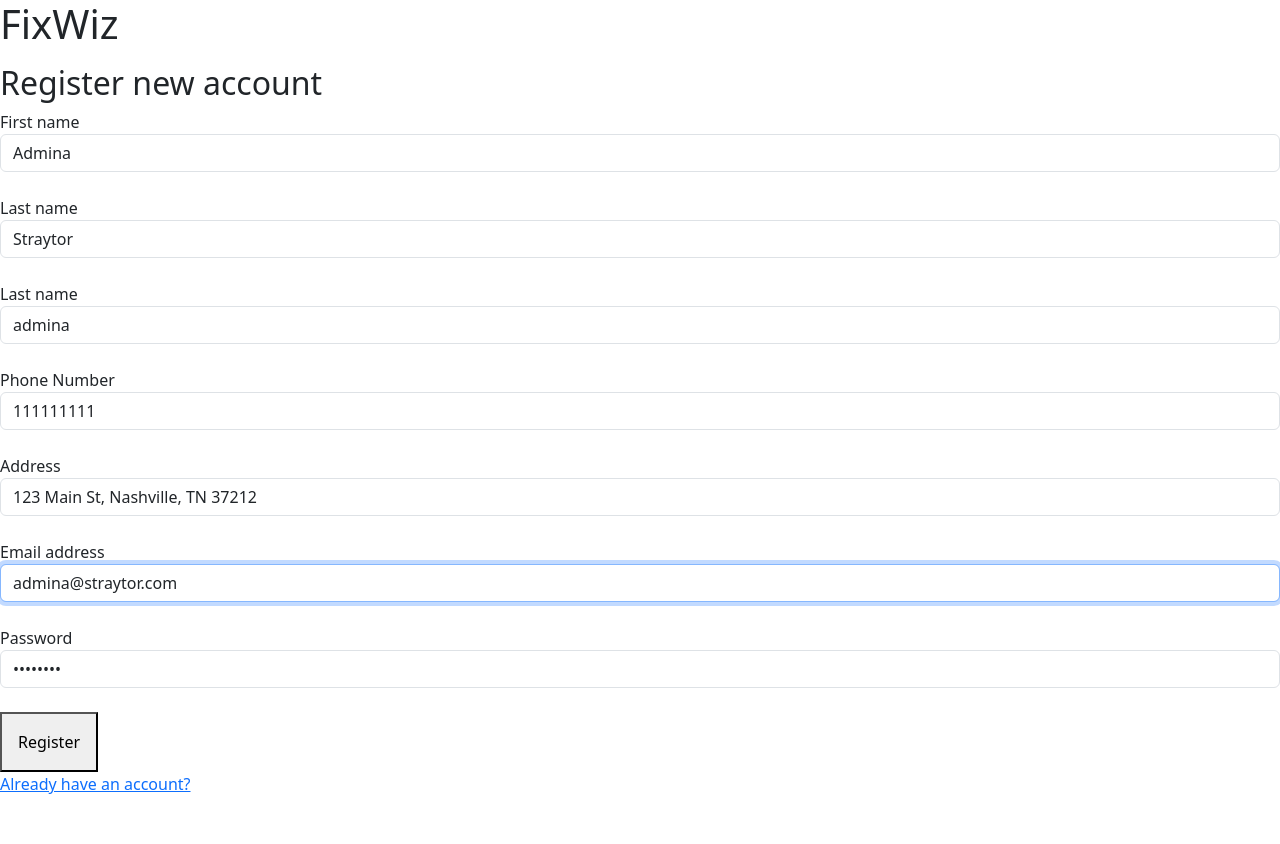
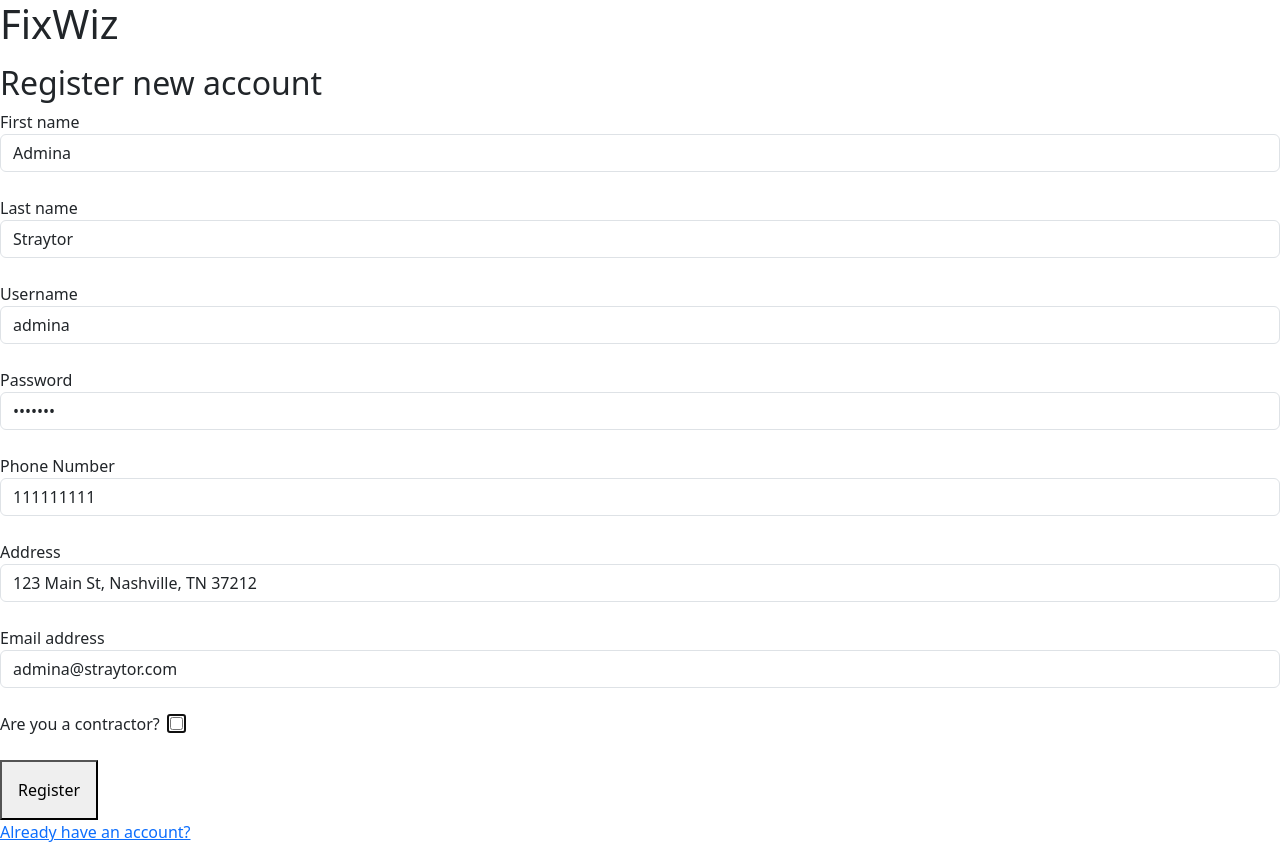
Before and after one commit to nicholas-davison/FixWiz-Client, a React (Vite) app: page /register in a window 1280 px wide. Before the commit the page ends 800 px from the top, so only its background shows below. Built offline with nearby package versions, Linux system fonts and the light colour scheme.

Commit message:
fixed register bug, conditional rendering of buttons in customer completed ticktes

```diff
--- a/index.html
+++ b/index.html
@@ -4,7 +4,6 @@
     <meta charset="UTF-8" />
     <link rel="icon" type="image/svg+xml" href="/vite.svg" />
     <meta name="viewport" content="width=device-width, initial-scale=1.0" />
-    <script src="https://kit.fontawesome.com/7c8c8a5b57.js" crossorigin="anonymous"></script>
     <title>FixWiz</title>
   </head>
   <body>
--- a/src/components/ServiceRequestDetail.jsx
+++ b/src/components/ServiceRequestDetail.jsx
@@ -62,10 +62,14 @@ export const ServiceRequestDetail = () => {
                 <Card.Footer >
                 {
                 userType === "customer" ? (
+                    currentTicket.status === 'closed' ? (
+                        "**To Reopen ticket please contact an administrator**"
+                    ) : (
                     <>
                         <Button variant="warning" onClick={() => navigate("edit")}>Edit</Button>{' '}
                         <Button variant="danger" onClick={handleDeleteRequest}>Delete</Button>
                     </>
+                    )
                 ) : (
                     currentTicket.contractor ? (
                         currentTicket.status === 'closed' ? (
--- a/src/components/ServiceRequestForm.jsx
+++ b/src/components/ServiceRequestForm.jsx
@@ -56,6 +56,7 @@ export const ServiceRequestForm = () => {
 
     const handleSaveNewServiceRequest = (event) => {
         event.preventDefault()
+        if (title && urgency && description && selectedCategories.length > 0) {
             const newServiceRequestObj = {
                 "urgency_level": urgency,
                 "description": description,
@@ -71,6 +72,10 @@ export const ServiceRequestForm = () => {
                 saveNewServiceRequest(newServiceRequestObj).then(() => {
                     navigate('/profile/service-requests')
                 })
+            }
+        }
+        else {
+            window.alert('Please fill in all required fields and select at least one category.')
         }
 
     }
@@ -88,12 +93,13 @@ export const ServiceRequestForm = () => {
                                 value={title}
                                 name="title"
                                 onChange={handleTitleChange}
+                                required
                             />
                     </div>
                     <br/>
                 </Form.Group>
                 <Form.Group>
-                    <Form.Select value={urgency} onChange={handleUrgencyChange}>
+                    <Form.Select value={urgency} onChange={handleUrgencyChange} required>
                         <option value="" >How urgent is this request?</option>
                         <option value="high">High Priority</option>
                         <option value="medium">Medium Priority</option>
@@ -125,11 +131,13 @@ export const ServiceRequestForm = () => {
                                 value={description}
                                 name="description"
                                 onChange={handleDescriptionChange}
+                                required
                             />
                     </div>
                 </Form.Group>
                 <br/>
-                <Button variant="success" onClick={handleSaveNewServiceRequest}>Submit</Button>
+                <Button variant="success" onClick={handleSaveNewServiceRequest}>Submit</Button>{' '}
+                <Button variant="warning" onClick={() => {navigate('/profile/service-requests')}}>Cancel</Button>
             </Form>
         </div>
     )
--- a/src/pages/Login.jsx
+++ b/src/pages/Login.jsx
@@ -1,5 +1,7 @@
 import React, { useRef, useState } from "react"
-import { Link, useNavigate } from "react-router-dom";
+import { Link, useNavigate } from "react-router-dom"
+import { Form, Button, Container, Row, Col, Modal } from "react-bootstrap"
+import "./intro.css"
 
 export const Login = () => {
     const [username, setUsername] = useState("kevin")
@@ -35,7 +37,7 @@ export const Login = () => {
                 <button className="button--close" onClick={e => existDialog.current.close()}>Close</button>
             </dialog>
 
-            <section>
+            <section >
                 <form className="form--login" onSubmit={handleLogin}>
                     <h1 className="text-4xl mt-7 mb-3">FixWiz</h1>
                     <h2 className="text-xl mb-10">Please sign in</h2>
--- a/src/pages/Register.jsx
+++ b/src/pages/Register.jsx
@@ -1,14 +1,16 @@
 import React, { useRef, useState } from "react"
-import { Link, useNavigate } from "react-router-dom";
+import { Link, useNavigate } from "react-router-dom"
+import "./intro.css"
 
 export const Register = () => {
     const [email, setEmail] = useState("admina@straytor.com")
-    const [password, setPassword] = useState("straytor")
+    const [password, setPassword] = useState("Admin8*")
     const [firstName, setFirstName] = useState("Admina")
     const [lastName, setLastName] = useState("Straytor")
     const [username, setUsername] = useState("admina")
     const [phoneNumber, setPhoneNumber] = useState("111111111")
     const [address, setAddress] = useState("123 Main St, Nashville, TN 37212")
+    const [isContractor, setIsContractor] = useState(false)
     const existDialog = useRef()
     const navigate = useNavigate()
 
@@ -21,7 +23,10 @@ export const Register = () => {
                 "email": email,
                 "password": password,
                 "first_name": firstName,
-                "last_name": lastName
+                "last_name": lastName,
+                "phone_number": phoneNumber,
+                "address": address,
+                "is_contractor": isContractor
             }),
             headers: {
                 "Content-Type": "application/json"
@@ -69,13 +74,22 @@ export const Register = () => {
                             required autoFocus />
                     </fieldset>
                     <fieldset className="mb-4">
-                        <label htmlFor="username"> Last name </label>
+                        <label htmlFor="username"> Username </label>
                         <input type="text" id="username"
                             value={username}
                             onChange={evt => setUsername(evt.target.value)}
                             className="form-control"
                             placeholder=""
                             required autoFocus />
+                    </fieldset>
+                    <fieldset className="mb-4">
+                        <label htmlFor="inputPassword"> Password </label>
+                        <input type="password" id="inputPassword"
+                            value={password}
+                            onChange={evt => setPassword(evt.target.value)}
+                            className="form-control"
+                            placeholder="Password"
+                        />
                     </fieldset>
                     <fieldset className="mb-4">
                         <label htmlFor="phoneNumber"> Phone Number </label>
@@ -105,13 +119,12 @@ export const Register = () => {
                             required autoFocus />
                     </fieldset>
                     <fieldset className="mb-4">
-                        <label htmlFor="inputPassword"> Password </label>
-                        <input type="password" id="inputPassword"
-                            value={password}
-                            onChange={evt => setPassword(evt.target.value)}
-                            className="form-control"
-                            placeholder="Password"
-                        />
+                        <label htmlFor="selectContractor"> Are you a contractor? </label>
+                        <input type="checkbox" id="selectContractor"
+                            checked={isContractor}
+                            onChange={evt => setIsContractor(evt.target.checked)}
+                            style={{ marginLeft: '10px' }}
+                            autoFocus />
                     </fieldset>
                     <fieldset>
                         <button type="submit" className="button p-3 rounded-md bg-blue-800 text-blue-100">
```
Lines whose indentation alone changed are shown as unchanged.
